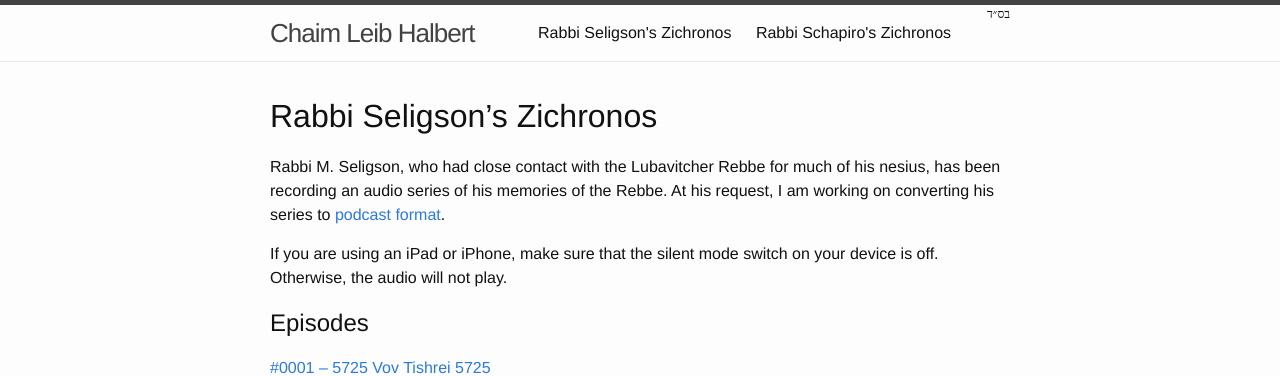
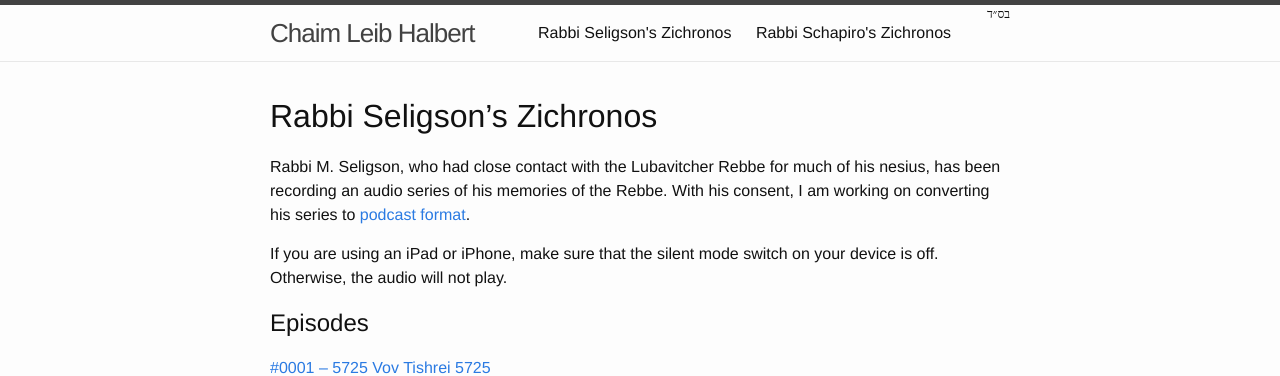
Before and after one commit to chaimleib/chaimleib.github.io, a Jekyll site: the page built from seligsonzichronos/index.md, in a window 1280 px wide and 900 px high. Shown: the top 376 px of the window. Built offline with Jekyll 4.4.1, drawn with Linux system fonts in a browser that asks for light colours.

Commit message:
edited Seligson intro

```diff
--- a/seligsonzichronos/index.md
+++ b/seligsonzichronos/index.md
@@ -7,7 +7,7 @@
 # {{ page.title }}
 
 {%- assign col = site.collections | where:"label","seligsonzichronos" | first %}
-Rabbi M. Seligson, who had close contact with the Lubavitcher Rebbe for much of his nesius, has been recording an audio series of his memories of the Rebbe. At his request, I am working on converting his series to [podcast format]({{ col.url | absolute_url }}podcast.rss).
+Rabbi M. Seligson, who had close contact with the Lubavitcher Rebbe for much of his nesius, has been recording an audio series of his memories of the Rebbe. With his consent, I am working on converting his series to [podcast format]({{ col.url | absolute_url }}podcast.rss).
 
 If you are using an iPad or iPhone, make sure that the silent mode switch on your device is off. Otherwise, the audio will not play.
 
```
Also changed, not shown: 1 other file.
